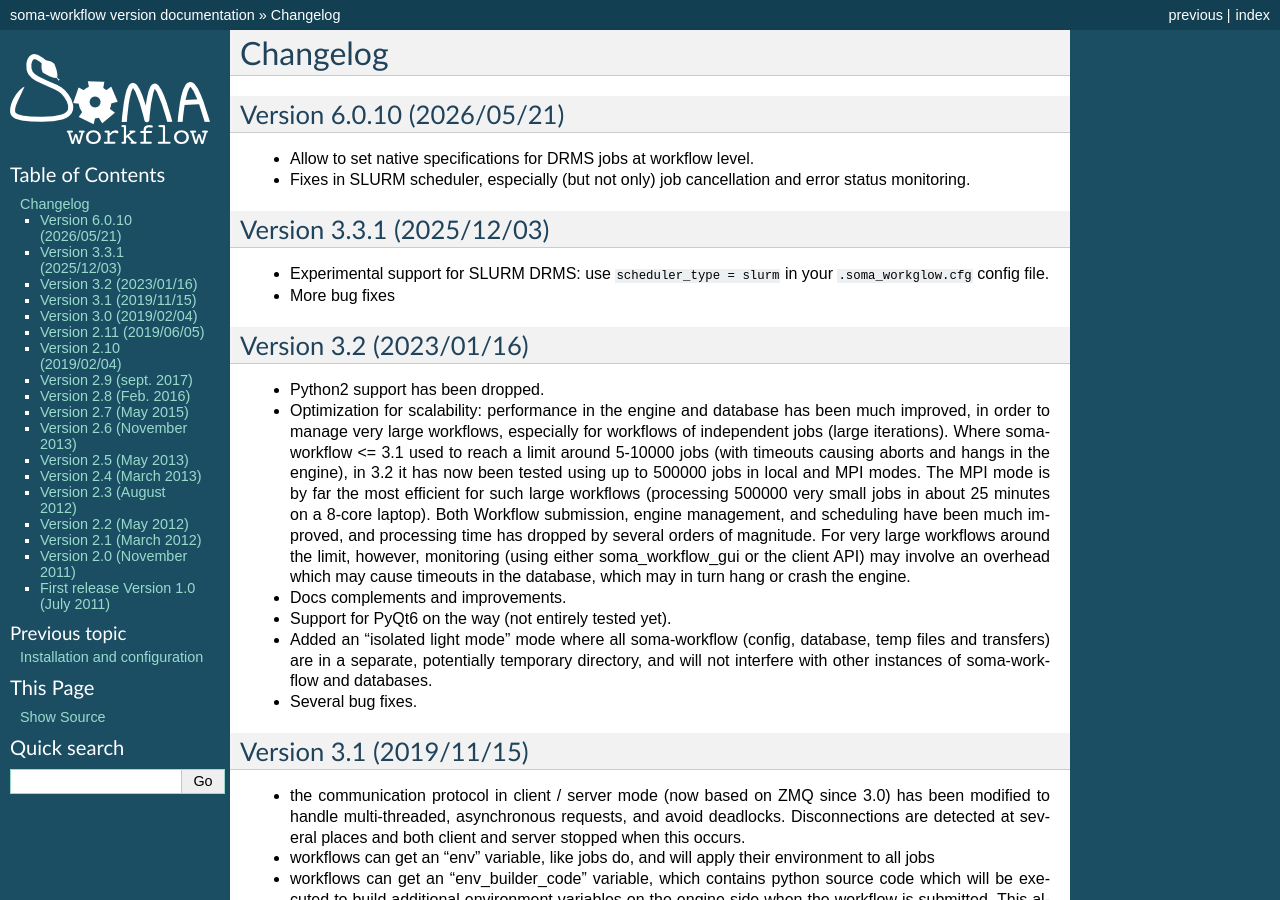
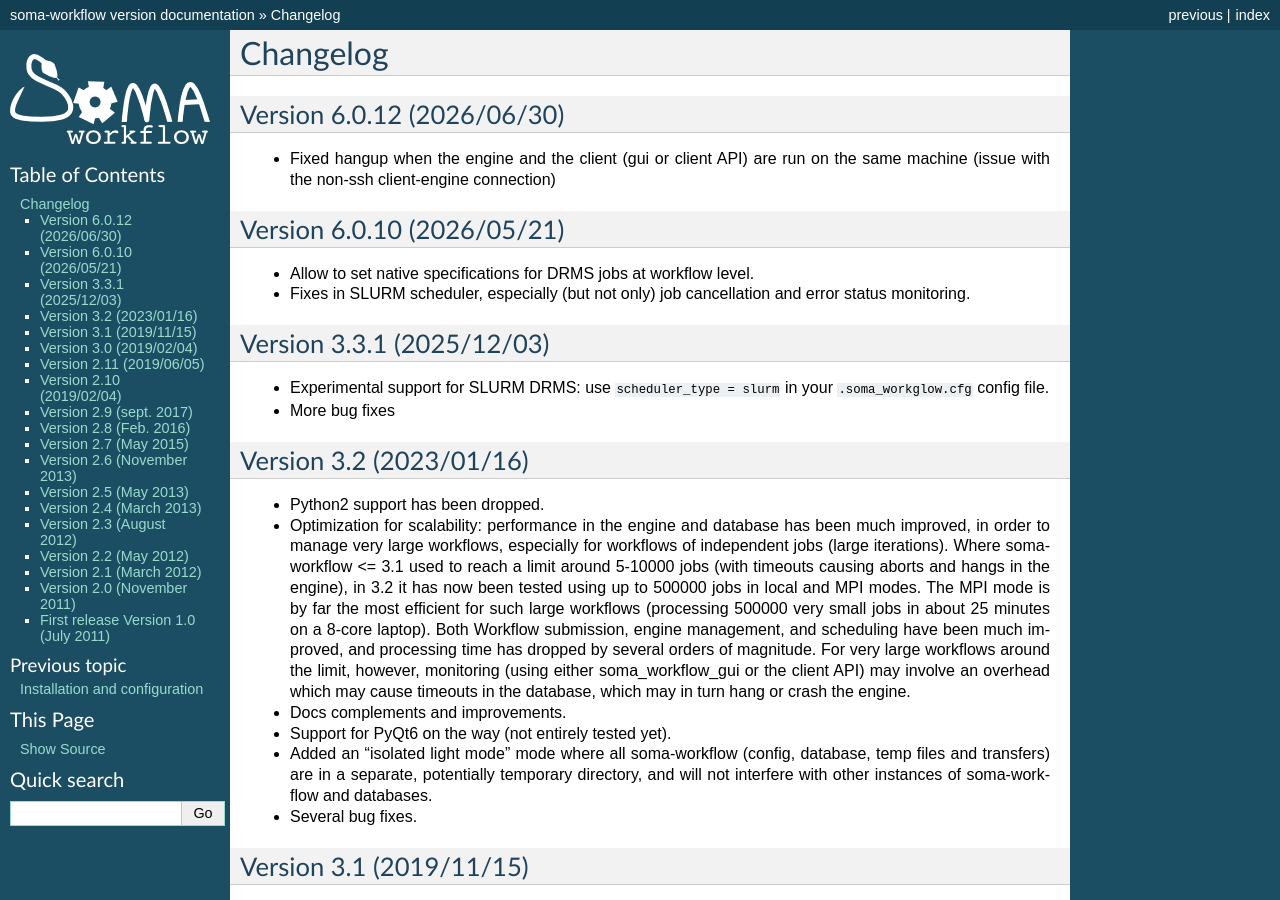
Before and after one commit to populse/soma-workflow, a Sphinx documentation site: the page built from doc/source/changelog.txt, in a window 1280 px wide and 900 px high. Built offline with Sphinx 7.4.7, drawn with Linux system fonts in a browser that asks for light colours; the version number could not be read and is left out.

Commit message:
changelog update

```diff
--- a/doc/source/changelog.txt
+++ b/doc/source/changelog.txt
@@ -1,6 +1,13 @@
 =========
 Changelog
 =========
+
+
+Version 6.0.12 (2026/06/30)
+===========================
+
+* Fixed hangup when the engine and the client (gui or client API) are run on the same machine (issue with the non-ssh client-engine connection)
+
 
 Version 6.0.10 (2026/05/21)
 ===========================
```
